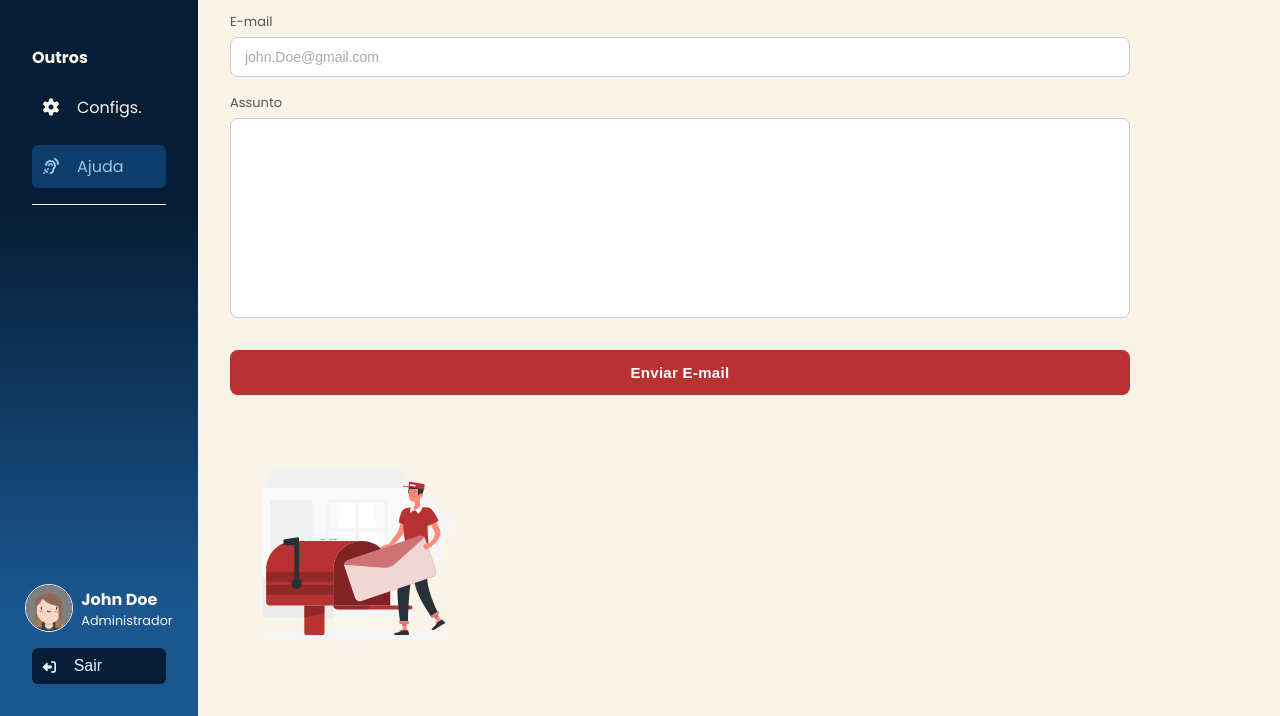
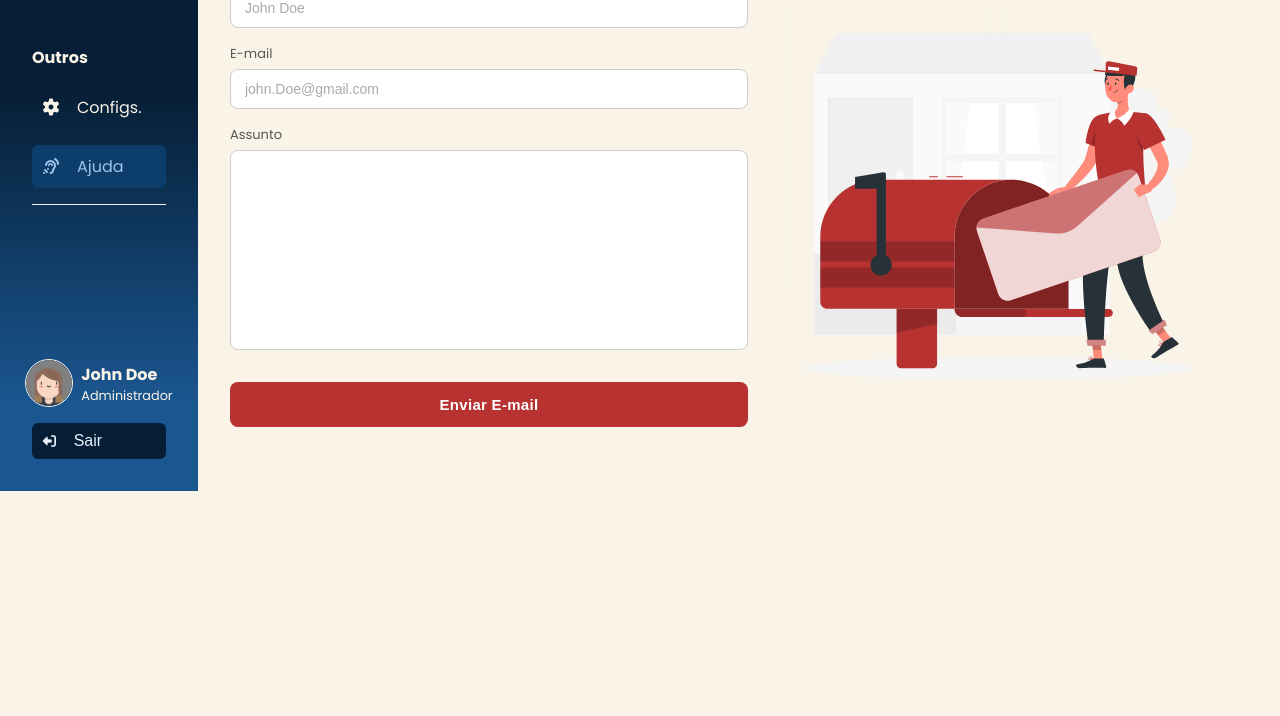
Before and after one commit to 4ppleTech/appleTech, a website: page entregas/website/public/dashboard/help.html in a window 1280 px wide. Shown: the part 399-1115 px from the top of the page. After the commit the page ends 890 px from the top, so only its background shows below. Drawn offline with nearby package versions, Linux system fonts and the light colour scheme; a web font is replaced by a local one.

Commit message:
fix: Correção de estilizações na help.css & configs.css

```diff
--- a/entregas/website/public/css/dashboard/configs.css
+++ b/entregas/website/public/css/dashboard/configs.css
@@ -22,7 +22,7 @@
 
 /* cards */
 .card {
-  background: #faf8f2;
+  background-color: #ffffff;
   border: 1px solid #e4e0d4;
   border-radius: 12px;
   padding: 4px 20px;
--- a/entregas/website/public/css/dashboard/help.css
+++ b/entregas/website/public/css/dashboard/help.css
@@ -1,10 +1,11 @@
 .content-left {
   max-width: 900px;
   padding-top: 10rem;
+  width: 70%;
 }
 
 .title-help{
-  font-size: 35px;
+  font-size: 31px;
   font-weight: 600;
   color: #3d3020;
   text-align: center;
@@ -46,7 +47,6 @@
 .field-input.tall {
   resize: none;
   height: 200px;
-  width: 900px;
 }
 
 .button-send{
@@ -64,10 +64,26 @@
   transition: background 0.2s, transform 0.1s;
 }
 
-.btn-enviar:hover {
+.button-send:hover {
   background: #245f27;
 }
 
-.btn-enviar:active {
+.button-send:active {
   transform: scale(0.98);
 }
+
+.help-wrapper {
+    display: flex;
+    flex-direction: row;
+    padding: auto;
+    margin: 0;
+}
+.content-right {
+    width: 500px;
+    flex-shrink: 0;
+}
+.content-right img {
+    padding-top: 250px;
+    width: 700px;
+    height: auto;
+}
--- a/entregas/website/public/dashboard/help.html
+++ b/entregas/website/public/dashboard/help.html
@@ -80,8 +80,8 @@
             <div class="header">
                 <h1>Central de Ajuda</h1>
             </div>
-
-            <div class="content-left">
+            <div class="help-wrapper">
+                <div class="content-left">
                 <h2 class="title-help">Ficou Alguma Dúvida? Entre em Contato:</h2>
 
                 <div class="field-gap">
@@ -99,7 +99,7 @@
                     <textarea class="field-input tall" type="text" id="assunto"></textarea>
                 </div>
 
-                <button class="button-send">Enviar E-mail</button>
+                <button class="button-send" onclick="enviarEmail()">Enviar E-mail</button>
             </div>
 
             <div class="content-right">
@@ -107,7 +107,15 @@
             </div>
         </div>
     </div>
+</div>
+
 
 <script src="../scripts/mock-user.js"></script>
 </body>
 </html>
+
+<script>
+    function enviarEmail(){
+        alert("Email enviado com sucesso!")
+    }
+</script>
```
